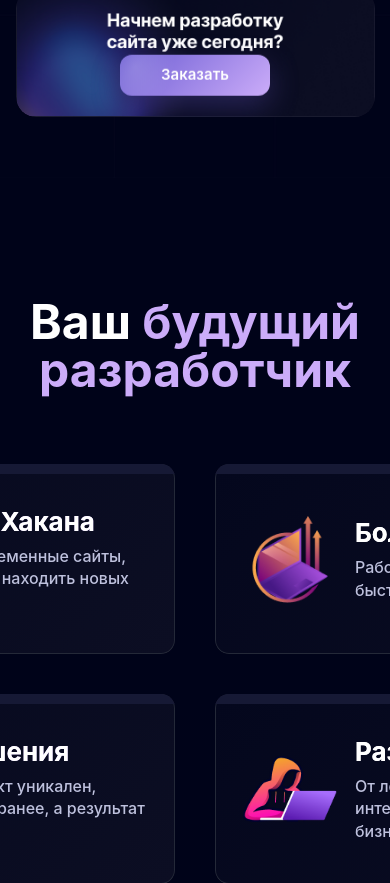
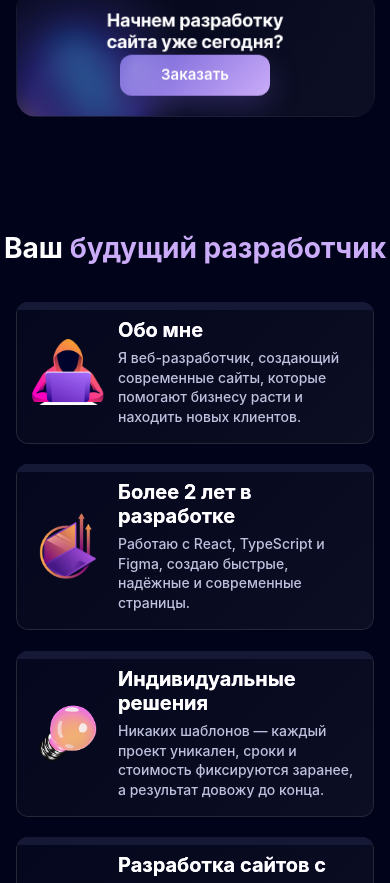
Before and after one commit to khakanadev/landing-page-web.github.io, a React (Vite) app: page / in a window 390 px wide. Shown: the part 1721-2604 px from the top of the page. Built offline with nearby package versions, Linux system fonts and the light colour scheme.

Commit message:
feat(about): add mobile responsiveness

```diff
--- a/src/widgets/about/ui/About.tsx
+++ b/src/widgets/about/ui/About.tsx
@@ -13,6 +13,15 @@ const Root = styled.section`
   align-items: flex-start;
   justify-content: center;
   scroll-margin-top: 100px;
+
+  @media (max-width: 1300px) and (min-width: 801px) {
+    /* slightly reduce bottom space on medium screens */
+    padding-bottom: calc(70px + (100 - 70) * ((100vw - 800px) / 500));
+  }
+
+  @media (max-width: 800px) {
+    padding-bottom: 60px;
+  }
 `
 
 const Inner = styled.div`
@@ -21,6 +30,10 @@ const Inner = styled.div`
   flex-direction: column;
   align-items: center;
   justify-content: flex-start;
+
+  @media (max-width: 800px) {
+    padding: 0 16px;
+  }
 `
 
 const Title = styled.h2`
@@ -32,6 +45,21 @@ const Title = styled.h2`
   line-height: 100%;
   color: #ffffff;
   text-align: center;
+
+  @media (max-width: 1300px) and (min-width: 801px) {
+    margin-top: calc(80px + (120 - 80) * ((100vw - 800px) / 500));
+    font-size: calc(38px + (48 - 38) * ((100vw - 800px) / 500));
+  }
+
+  @media (max-width: 800px) {
+    margin-top: 56px;
+    font-size: 34px;
+  }
+
+  @media (max-width: 500px) {
+    white-space: nowrap;
+    font-size: clamp(18px, 7.2vw, 34px);
+  }
 
   span {
     color: #CBACF9;
@@ -46,6 +74,25 @@ const Grid = styled.div`
   grid-template-rows: 190px 190px;
   column-gap: 40px;
   row-gap: 40px;
+
+  @media (max-width: 1300px) and (min-width: 801px) {
+    /* keep two columns, scale container and gaps proportionally */
+    width: calc(760px + (1240 - 760) * ((100vw - 800px) / 500));
+    grid-template-columns: 1fr 1fr;
+    /* rows height will be driven by Card height */
+    grid-template-rows: none;
+    column-gap: calc(24px + (40 - 24) * ((100vw - 800px) / 500));
+    row-gap: calc(24px + (40 - 24) * ((100vw - 800px) / 500));
+  }
+
+  @media (max-width: 800px) {
+    width: 100%;
+    margin-top: 40px;
+    grid-template-columns: 1fr;
+    grid-template-rows: none;
+    column-gap: 0;
+    row-gap: 20px;
+  }
 `
 
 const Card = styled.div`
@@ -64,6 +111,21 @@ const Card = styled.div`
   transition: transform 280ms cubic-bezier(0.22, 1, 0.36, 1),
     filter 280ms cubic-bezier(0.22, 1, 0.36, 1),
     border-color 200ms ease;
+
+  @media (max-width: 1300px) and (min-width: 801px) {
+    width: 100%;
+    height: calc(160px + (190 - 160) * ((100vw - 800px) / 500));
+    padding: calc(18px + (26 - 18) * ((100vw - 800px) / 500))
+      calc(20px + (28 - 20) * ((100vw - 800px) / 500));
+  }
+
+  @media (max-width: 800px) {
+    width: 100%;
+    height: auto;
+    padding: 16px 16px 18px;
+    border-radius: 12px;
+    align-items: center;
+  }
 
   &::before {
     content: '';
@@ -91,6 +153,20 @@ const Card = styled.div`
       box-shadow 260ms cubic-bezier(0.22, 1, 0.36, 1);
   }
 
+  @media (max-width: 1300px) and (min-width: 801px) {
+    &::after {
+      height: calc(8px + (10 - 8) * ((100vw - 800px) / 500));
+    }
+  }
+
+  @media (max-width: 800px) {
+    &::after {
+      height: 8px;
+      border-top-left-radius: 12px;
+      border-top-right-radius: 12px;
+    }
+  }
+
   &:hover {
     transform: translateY(-3px) scale(1.012) rotateZ(0.15deg);
   }
@@ -115,6 +191,15 @@ const CardContent = styled.div`
   align-items: center;
   justify-content: flex-start;
   gap: 18px;
+
+  @media (max-width: 1300px) and (min-width: 801px) {
+    gap: calc(12px + (18 - 12) * ((100vw - 800px) / 500));
+  }
+
+  @media (max-width: 800px) {
+    align-items: center;
+    gap: 14px;
+  }
 `
 
 const CardIcon = styled.img`
@@ -123,6 +208,18 @@ const CardIcon = styled.img`
   object-fit: contain;
   display: block;
   flex: 0 0 94px;
+
+  @media (max-width: 1300px) and (min-width: 801px) {
+    width: calc(80px + (94 - 80) * ((100vw - 800px) / 500));
+    height: calc(74px + (87 - 74) * ((100vw - 800px) / 500));
+    flex: 0 0 auto;
+  }
+
+  @media (max-width: 800px) {
+    width: 72px;
+    height: 66px;
+    flex: 0 0 72px;
+  }
 `
 
 const CardText = styled.div`
@@ -131,6 +228,14 @@ const CardText = styled.div`
   align-items: flex-start;
   justify-content: center;
   gap: 8px;
+
+  @media (max-width: 1300px) and (min-width: 801px) {
+    gap: calc(6px + (8 - 6) * ((100vw - 800px) / 500));
+  }
+
+  @media (max-width: 800px) {
+    gap: 6px;
+  }
 `
 
 const CardTitle = styled.div`
@@ -148,6 +253,14 @@ const CardTitle = styled.div`
   opacity: 1;
   filter: none;
   transition: none;
+
+  @media (max-width: 1300px) and (min-width: 801px) {
+    font-size: calc(22px + (26 - 22) * ((100vw - 800px) / 500));
+  }
+
+  @media (max-width: 800px) {
+    font-size: 20px;
+  }
 
   @keyframes titleShimmer {
     0% { background-position: 0% 50%; }
@@ -171,6 +284,16 @@ const CardSubtitle = styled.div`
   opacity: 1;
   filter: none;
   transition: none;
+
+  @media (max-width: 1300px) and (min-width: 801px) {
+    font-size: calc(14px + (16 - 14) * ((100vw - 800px) / 500));
+    max-width: calc(440px + (520 - 440) * ((100vw - 800px) / 500));
+  }
+
+  @media (max-width: 800px) {
+    font-size: 14px;
+    max-width: none;
+  }
 `
 
 type AboutProps = { id?: string }
@@ -188,8 +311,8 @@ export function About({ id }: AboutProps) {
             <CardContent>
               <CardIcon src={cardone} alt="icon one" />
               <CardText>
-                <CardTitle>Привет! Я Александр Хакана</CardTitle>
-                <CardSubtitle>Веб-разработчик, создающий современные сайты, которые помогают бизнесу расти и находить новых клиентов.</CardSubtitle>
+                <CardTitle>Обо мне</CardTitle>
+                <CardSubtitle>Я веб-разработчик, создающий современные сайты, которые помогают бизнесу расти и находить новых клиентов.</CardSubtitle>
               </CardText>
             </CardContent>
           </Card>
```
